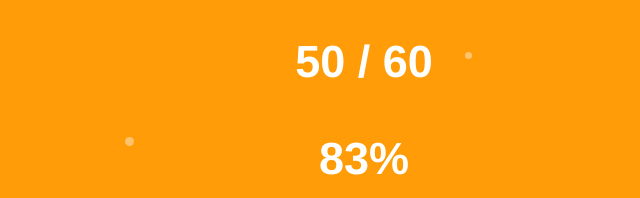
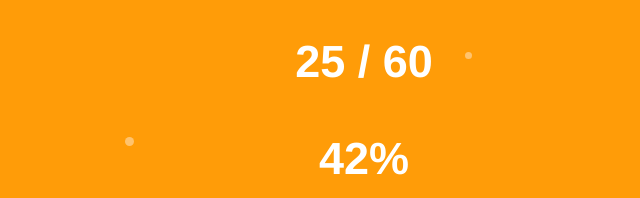
Before and after one commit to lpredova/beerMeter, a plain HTML site: page index.html in a window 1280 px wide. Shown: the part 154-352 px from the top of the page, 276-916 px from the left. Drawn offline with Linux system fonts and the light colour scheme.

Commit message:
I had bday party

```diff
--- a/index.html
+++ b/index.html
@@ -32,7 +32,7 @@
     <div class="beerStatus">
         <h1>Beers left</h1>
         <h2>
-            <span id="beersLeft">50</span>&nbsp/
+            <span id="beersLeft">25</span>&nbsp/
             <span id="beersTotal">60</span>
             <p id="percentage"></p>
         </h2>
```
